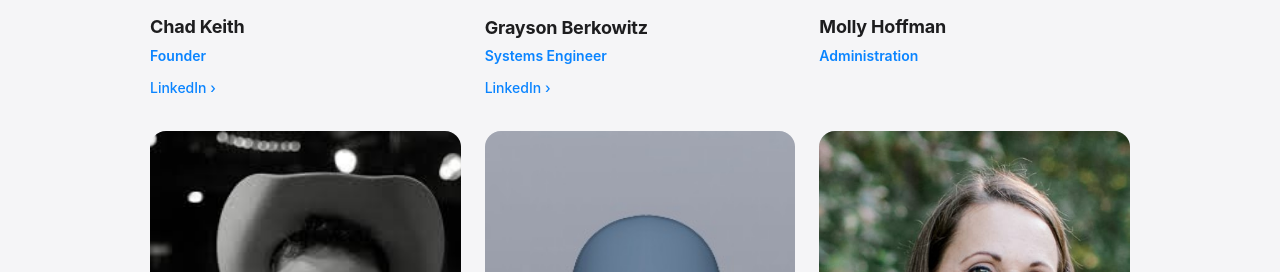
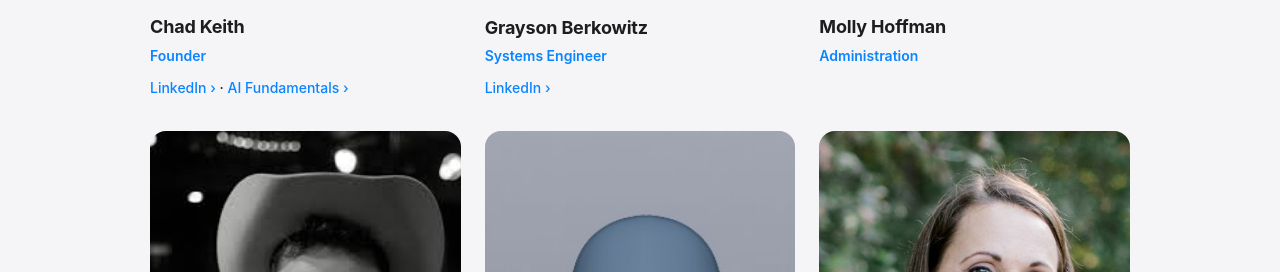
Before and after one commit to chadakeith/atlas-solutions-ai, a Jekyll site: the page about.html, which Jekyll copies as it is, in a window 1280 px wide and 900 px high, scrolled down 2000 px. Shown: the part 181-453 px from the top of the window. Built offline with Jekyll 4.4.1, drawn with Linux system fonts in a browser that asks for light colours.

Commit message:
Link MasterClass credential from About team teaser for Chad
Co-authored-by: Chad Keith <chadakeith@users.noreply.github.com>

```diff
--- a/about.html
+++ b/about.html
@@ -134,7 +134,11 @@
           </div>
           <h3>Chad Keith</h3>
           <p class="role">Founder</p>
-          <p class="staff-social"><a href="https://www.linkedin.com/in/chadwickkeith" rel="noopener noreferrer">LinkedIn</a></p>
+          <p class="staff-social">
+            <a href="https://www.linkedin.com/in/chadwickkeith" rel="noopener noreferrer">LinkedIn</a>
+            ·
+            <a href="https://certificates.masterclass.com/check/BFF5034638C7949F4E40E9536FA2FFFA53EB0EFE1E6D95CE984D425116C87378MHJSS3pPYit0UGZJSEhnSm05YVNQenlocTJMWHB1L2dFU0VBMklTS0hRcVZJdDRq" rel="noopener noreferrer">AI Fundamentals</a>
+          </p>
         </article>
         <article class="staff-card reveal">
           <div class="staff-photo-wrap">
```
